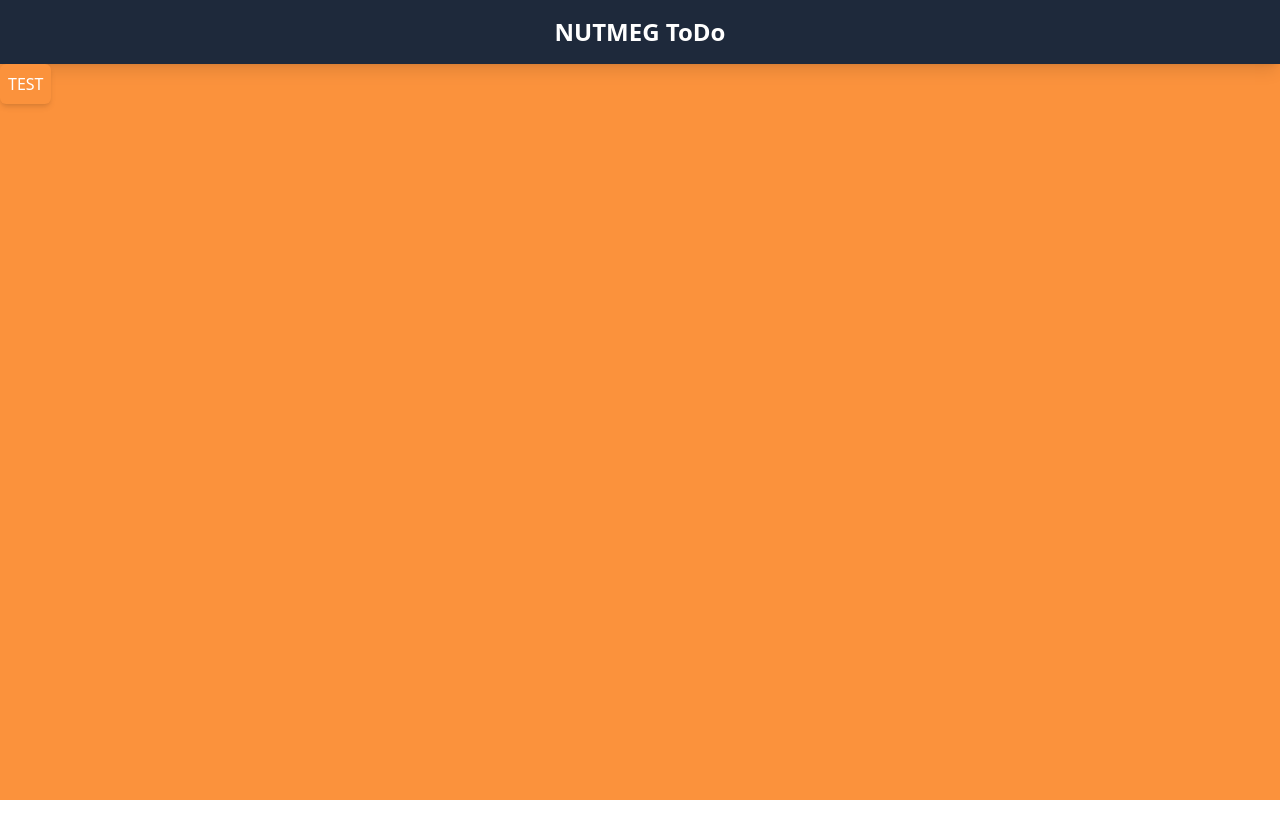
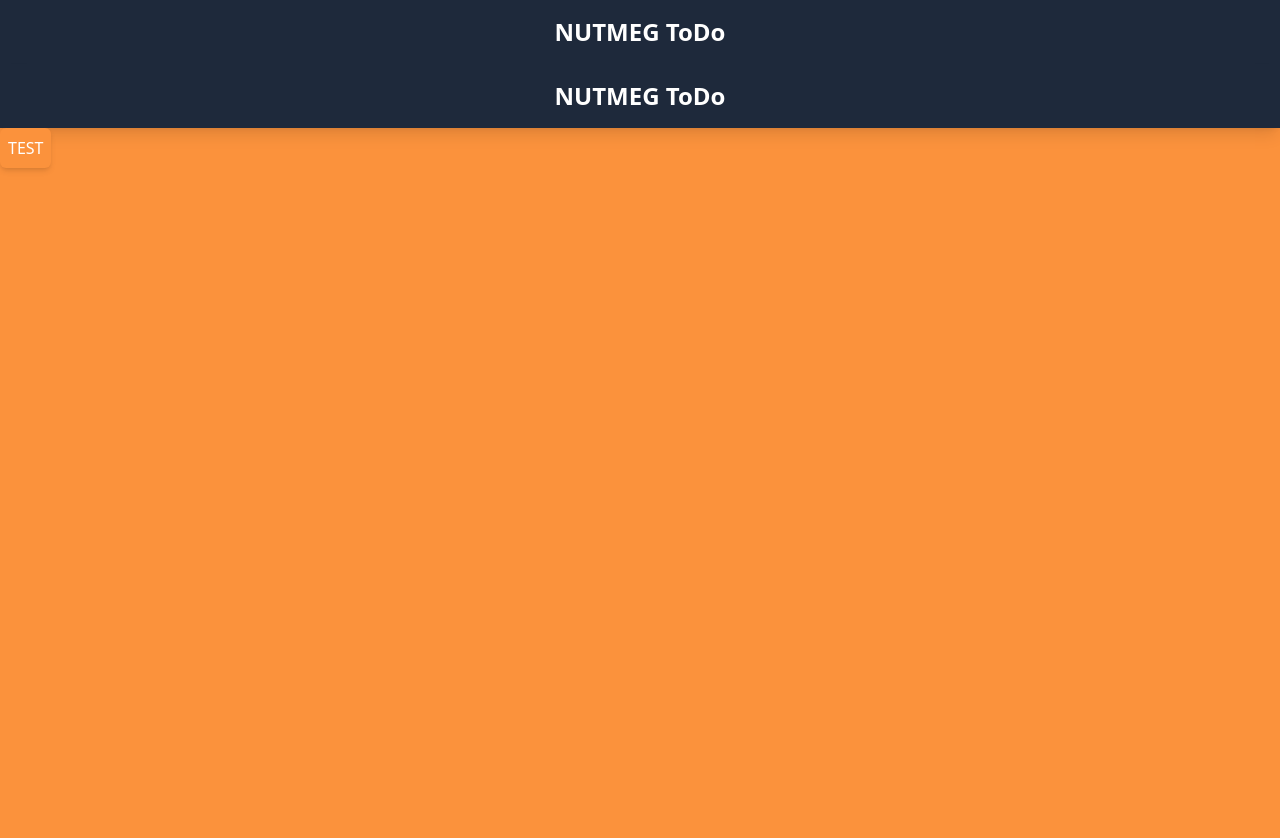
Before and after one commit to NUTFes/NUTMEG-1day-hands-on, a Next.js app in the folder view/: page / in a window 1280 px wide. Shown: the top 838 px of the page. Before the commit the page ends 800 px from the top, so only its background shows below. Built offline with nearby package versions, Linux system fonts and the light colour scheme.

Commit message:
[feat] app.tsxにheadとmainlayoutを追加

```diff
--- a/view/src/pages/_app.tsx
+++ b/view/src/pages/_app.tsx
@@ -1,6 +1,19 @@
 import "@/styles/globals.css";
 import type { AppProps } from "next/app";
+import { MainLayout } from "@/components/layout";
+import Head from "next/head";
 
 export default function App({ Component, pageProps }: AppProps) {
-  return <Component {...pageProps} />;
+  return (
+    <>
+      <Head>
+        <title>NUTMEG ToDo</title>
+        <meta name="description" content="ToDoアプリ" />
+        <meta name="viewport" content="width=device-width, initial-scale=1" />
+      </Head>
+      <MainLayout>
+        <Component {...pageProps} />
+      </MainLayout>
+    </>
+  );
 }
```
